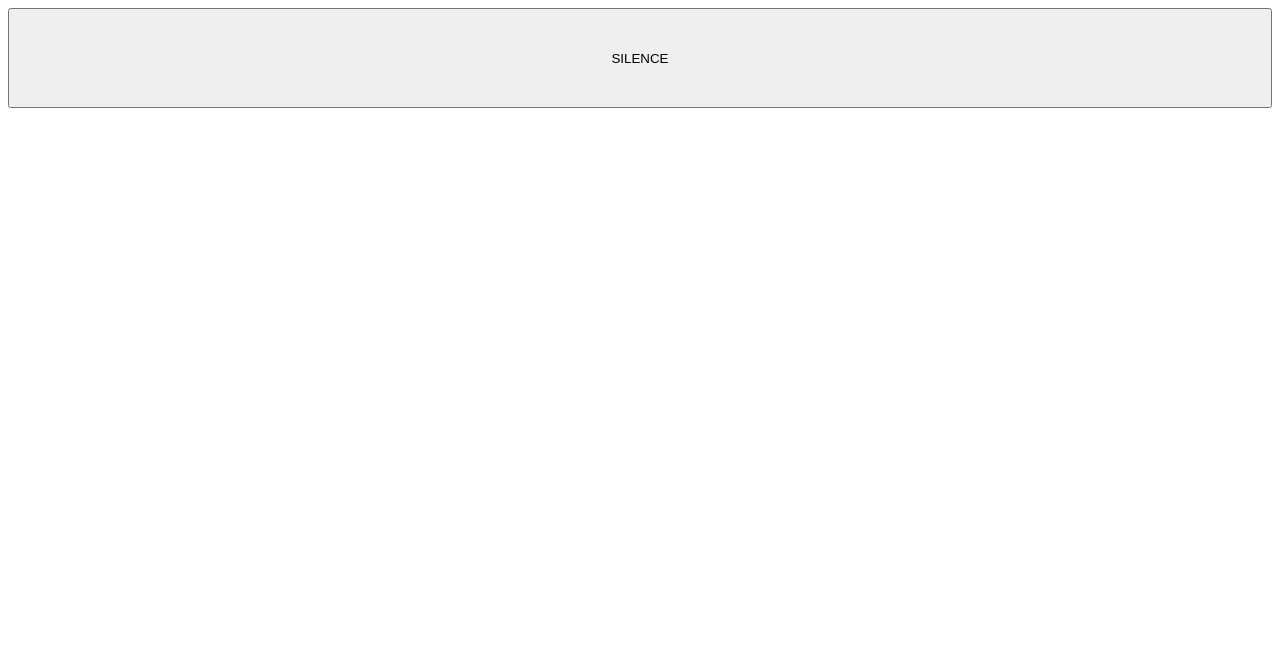
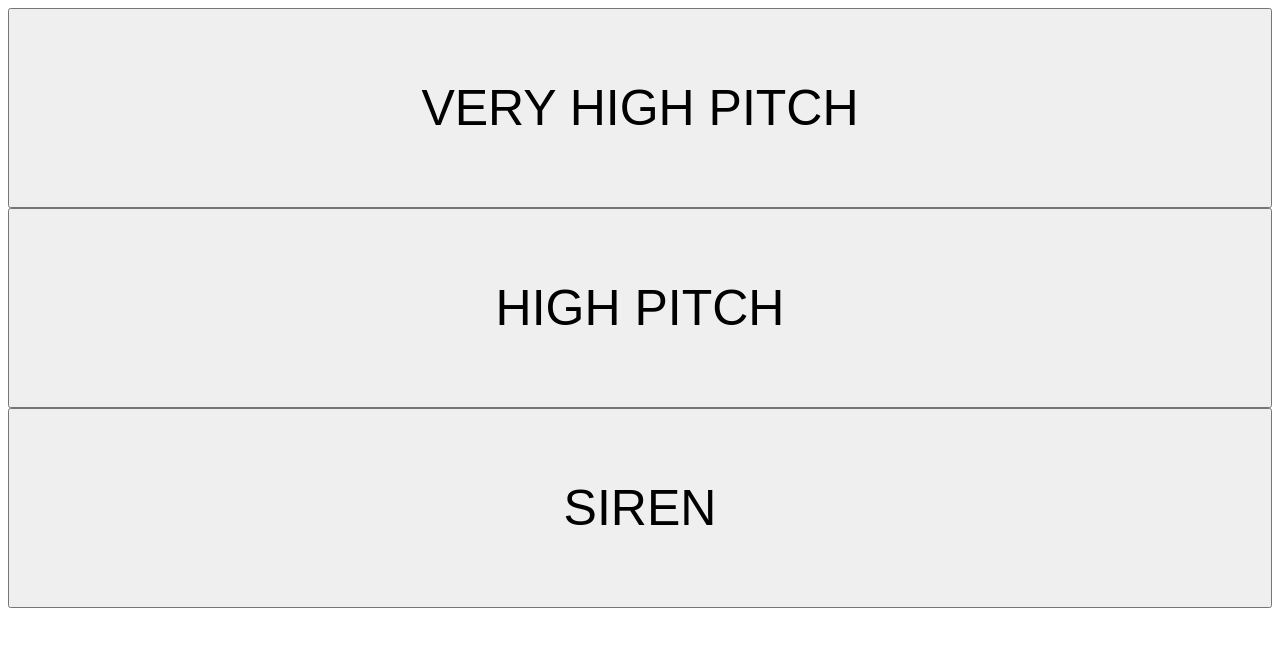
Before and after one commit to joeljameswatson/no-bark, a website: page index.html in a window 1280 px wide. Drawn offline with Linux system fonts and the light colour scheme.

Commit message:
add sounds

```diff
--- a/index.html
+++ b/index.html
@@ -5,8 +5,16 @@
   </head>
   <body>
     <button
-      onclick="fetch('/silence', { method: 'POST'})"
-      style="width:100%; height: 100px"
-    >SILENCE</button>
+      onclick="fetch('/ringing', { method: 'POST'})"
+      style="width:100%; height: 200px; font-size: 50px;"
+    >VERY HIGH PITCH</button>
+    <button
+      onclick="fetch('/high_pitch', { method: 'POST'})"
+      style="width:100%; height: 200px; font-size: 50px;"
+    >HIGH PITCH</button>
+    <button
+      onclick="fetch('/siren', { method: 'POST'})"
+      style="width:100%; height: 200px; font-size: 50px;"
+    >SIREN</button>
   </body>
 </html>
```
Also changed, not shown: index.js (+14 -3 lines), 2 other files.
